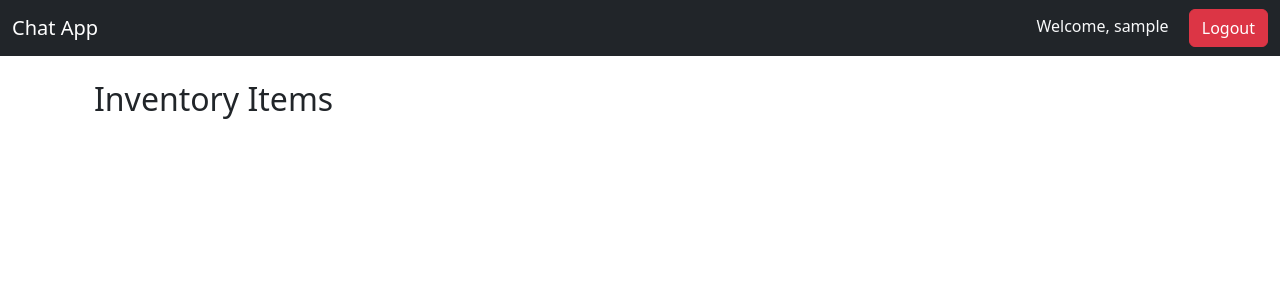
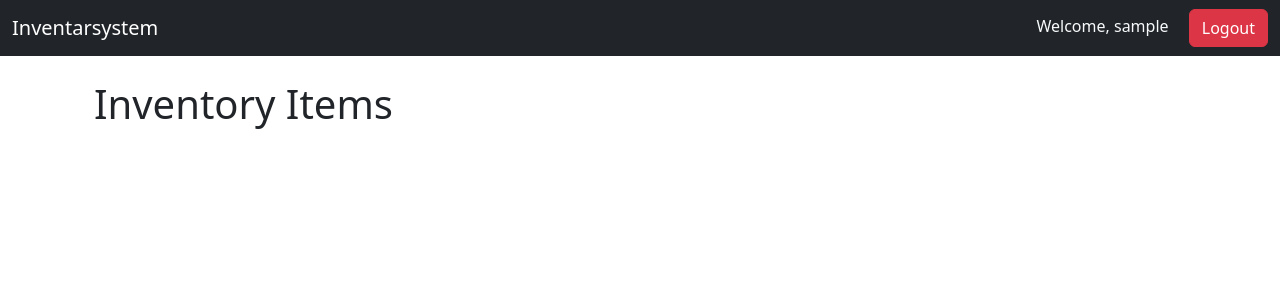
Before and after one commit to AIIrondev/Inventarsystem, a Flask app: page / in a window 1280 px wide. Shown: the top 300 px of the page. Run offline with Flask 3, Linux system fonts and the light colour scheme; the visitor is signed in with stand-in values (Sample User, id 1); data that the repository does not hold is empty.

Commit message:
Refactor inventory retrieval and update templates for consistency

```diff
--- a/Web/database.py
+++ b/Web/database.py
@@ -102,6 +102,7 @@ class Inventory:
         db = client['Chatsystem']
         items = db['items']
         items_return = items.find()
+        items_return = list(items_return)
         client.close()
         return items_return
 
--- a/Web/main.py
+++ b/Web/main.py
@@ -7,6 +7,7 @@ import hashlib
 from tkinter import messagebox
 
 app = Flask(__name__)
+app.secret_key = 'secret'
 __version__ = '0.0.1'
 
 
@@ -57,7 +58,7 @@ def register():
         us.add_user(username, password)
         session['username'] = username
         return redirect(url_for('home'))
-    return render_template('register.html')
+    return render_template('login.html')
 
 @app.route('/logout')
 def logout():
@@ -66,7 +67,7 @@ def logout():
 
 @app.route('/get_items', methods=['GET'])
 def get_items():
-    return us.get_items()
+    return it.get_items()
 
 if __name__ == '__main__':
     app.run(debug=True)
--- a/Web/templates/base.html
+++ b/Web/templates/base.html
@@ -10,7 +10,7 @@
 <body>
     <nav class="navbar navbar-expand-lg navbar-dark bg-dark">
         <div class="container-fluid">
-            <a class="navbar-brand" href="{{ url_for('home') }}">Chat App</a>
+            <a class="navbar-brand" href="{{ url_for('home') }}">Inventarsystem</a>
             <div>
                 {% if 'username' in session %}
                     <span class="navbar-text text-light">Welcome, {{ session['username'] }}</span>
--- a/Web/templates/main.html
+++ b/Web/templates/main.html
@@ -5,7 +5,7 @@
 {% block content %}
 <div class="container">
     <div class="content">
-        <h2>Inventory Items</h2>
+        <h1>Inventory Items</h2>
         <ul id="items-list">
             <!-- Items will be displayed here -->
         </ul>
```
